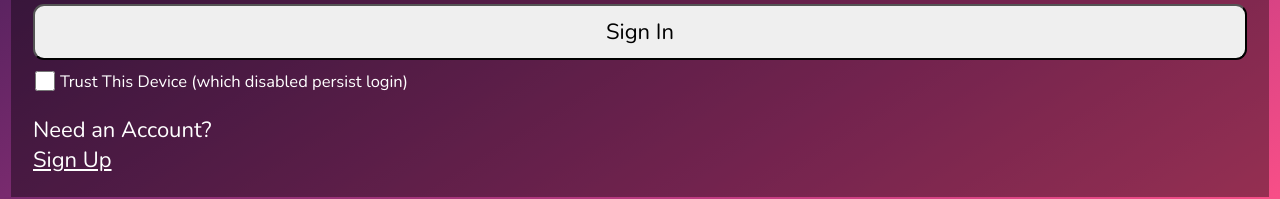
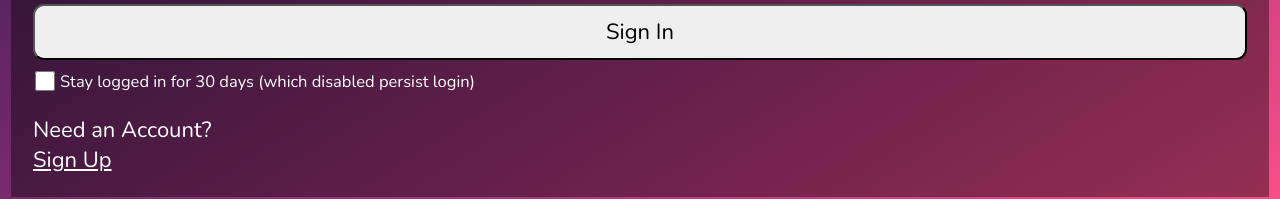
Before and after one commit to Am0stafa/Authentication-and-Authorization-System-frontend, a React (Create React App) app: page /login in a window 1280 px wide. Shown: the part 559-758 px from the top of the page. Built offline with nearby package versions, Linux system fonts and the light colour scheme.

Commit message:
update user info

```diff
--- a/src/components/Home.jsx
+++ b/src/components/Home.jsx
@@ -26,7 +26,7 @@ const Home = () => {
       try {
         const { data } = await axiosPrivate.get("/users/me");
         setUser(data);
-        // console.log(user);
+        console.log(user.profilePic);
       } catch (err) {
         console.log(err);
       }
@@ -47,12 +47,12 @@ const Home = () => {
     right: '10px', // Adjust positioning as needed
   };
 
-
+//
   return (
     <section style={{ position: 'relative' }}> {/* Add relative positioning to the section */}
       <Link to="/profile" onClick={goToProfile} style={{ textDecoration: 'none' }}>
         <img
-          src={user.profilePic}
+          src={`http://localhost:8081/uploads/${user.profilePic}`}
           alt="User"
           style={userProfileStyle}
         />
--- a/src/components/Login.jsx
+++ b/src/components/Login.jsx
@@ -53,7 +53,7 @@ const Login = () => {
       } else if (err.response?.status === 400) {
         setErrMsg("Missing Username or Password");
       } else if (err.response?.status === 401) {
-        setErrMsg("Unauthorized");
+        setErrMsg("Wrong email or password");
       } else {
         setErrMsg("Login Failed");
       }
@@ -110,7 +110,7 @@ const Login = () => {
             checked={persist}
           />
           <label htmlFor="persist">
-            Trust This Device (which disabled persist login)
+            Stay logged in for 30 days (which disabled persist login)
           </label>
         </div>
       </form>
```
